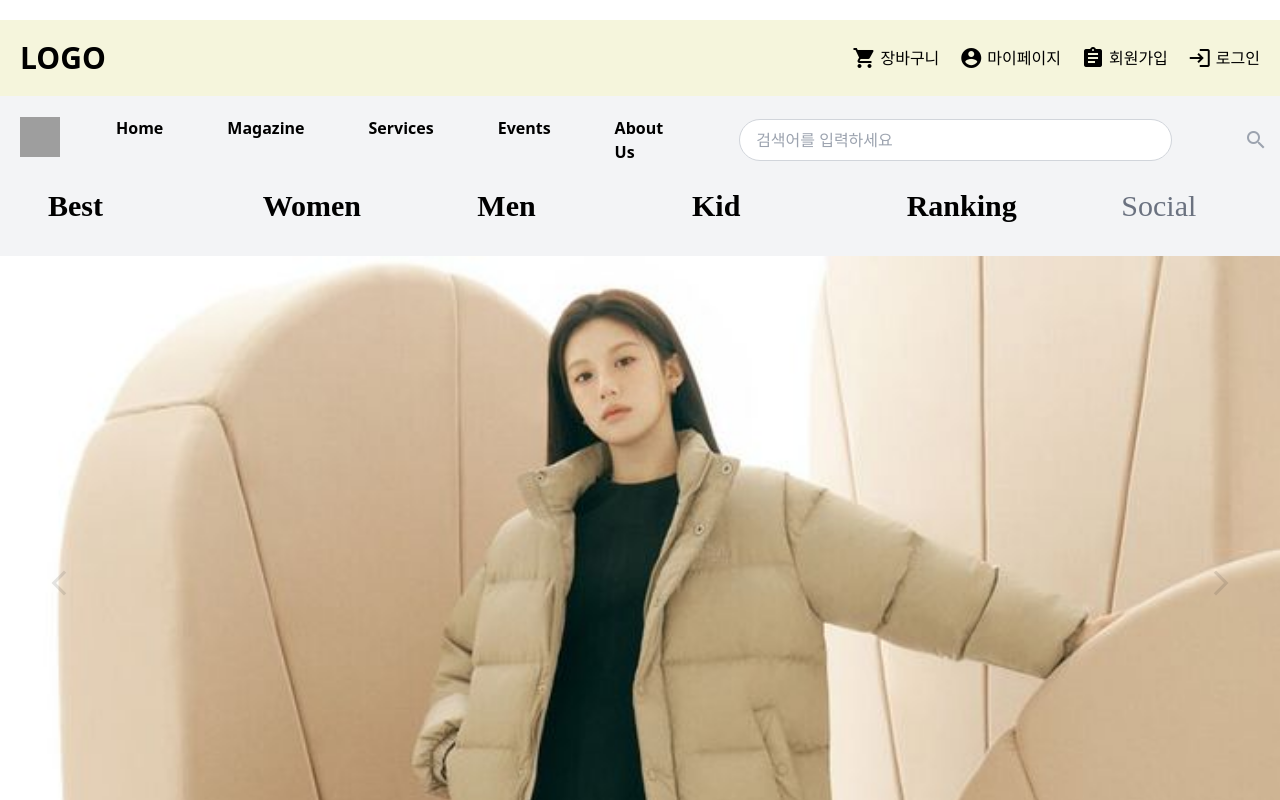
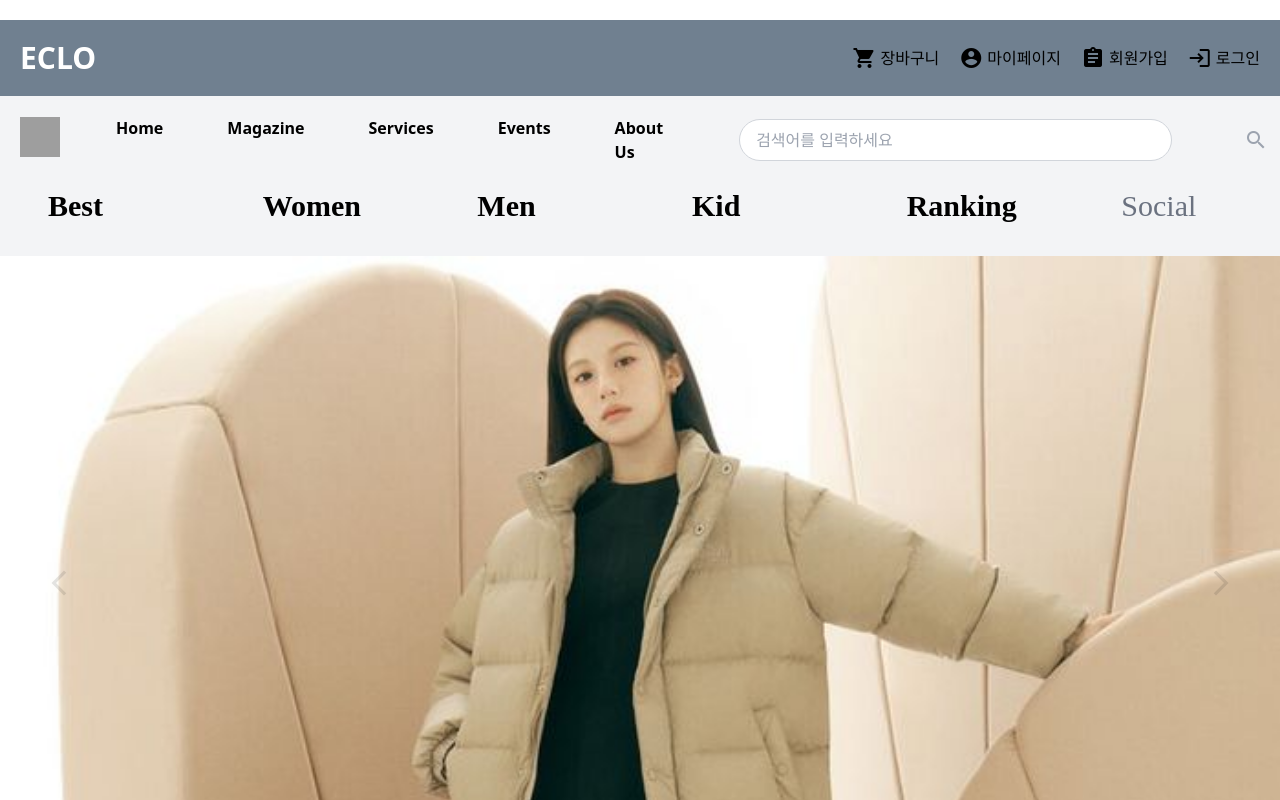
Before and after one commit to danaggero/web-shop-project-byReact, a React (Vite) app: page / in a window 1280 px wide. Shown: the top 800 px of the page. Built offline with nearby package versions, Linux system fonts and the light colour scheme; grey boxes are pictures that could not be loaded.

Commit message:
feat: login 구현 및 authStore 생성

```diff
--- a/package.json
+++ b/package.json
@@ -16,7 +16,8 @@
     "react-dom": "^18.3.1",
     "react-router-dom": "^7.1.3",
     "react-slick": "^0.30.3",
-    "slick-carousel": "^1.8.1"
+    "slick-carousel": "^1.8.1",
+    "zustand": "^5.0.3"
   },
   "devDependencies": {
     "@eslint/js": "^9.17.0",
--- a/src/App.jsx
+++ b/src/App.jsx
@@ -1,4 +1,5 @@
 import {Routes, Route, Link} from "react-router-dom"
+import { useState } from "react";
 import Home from "./pages/Home";
 import Login from "./pages/Login";
 import Register from "./pages/Register";
@@ -8,11 +9,13 @@ import Events from "./pages/Event";
 import Cart from "./pages/Cart";
 import Asks from "./pages/Asks";
 import AsksWrite from "./pages/AsksWrite";
-import MyPageForm from "./components/MyPageForm";
 import MyPage from "./pages/MyPage";
 
+
 function App() {
+
   return (
+
     <>
       <Routes>
         <Route path="/" element={<Home />} />
--- a/src/components/Header.jsx
+++ b/src/components/Header.jsx
@@ -1,17 +1,21 @@
 import {Link} from "react-router-dom"
 import { useNavigate } from "react-router-dom";
+import useAuthStore from "../store/authStore";
 
 function Header() {
 
   const Navigate = useNavigate();
+  const {isLoggedIn, logout, login} = useAuthStore();
+  console.log('현재 로그인 상태:', isLoggedIn);
 
   return (
+
   <div id="header border-t border-gray-300">
 
     {/* Header-top */}
-    <div id="header-top" className="bg-beige flex justify-between items-center p-5 mt-5">
-      <div id="logo" className="text-3xl font-extrabold">
-      <Link to={"/"}>LOGO</Link>
+    <div id="header-top" className="bg-[#708090] flex justify-between items-center p-5 mt-5">
+      <div id="logo" className="text-[white] text-3xl font-extrabold">
+      <Link to={"/"}>ECLO</Link>
       </div>
       <ul className="flex list-none gap-5">
         <li className="flex items-center gap-1">
@@ -27,14 +31,24 @@ function Header() {
           <Link to={"/Register"}>회원가입</Link>
         </li>
         <li className="flex items-center gap-1">
-          <span className="material-icons">login</span>
-          <Link to={"/login"}>로그인</Link>
+          {
+            isLoggedIn ?
+            <>
+            <span className="material-icons">logout</span>
+            <div className="cursor-pointer" onClick={()=>{logout(); alert('로그아웃 되었습니다.')}}>로그아웃</div>
+            </>
+            :
+            <>
+            <span className="material-icons">login</span>
+            <Link to={"/login"}>로그인</Link>
+            </>
+          }
         </li>
       </ul>
     </div>
 
     {/* Header-middle */}
-    <div id="header-middle" className="flex my-5 items-center w-full">
+    <div id="header-middle" className="flex my-5 items-center">
       <div id="nav">
         <button className="ml-5 bg-transparent w-10 h-10 bg-[url('./assets/icons/menu.svg')] bg-no-repeat bg-cover cursor-pointer">
         </button>
--- a/src/components/LoginForm2.jsx
+++ b/src/components/LoginForm2.jsx
@@ -2,13 +2,9 @@ import kakaoLoginImg from "../assets/images/kakao_login_medium_wide.png";
 import { useEffect, useState } from 'react';
 import User from "../assets/data/dummy.json"
 import { Link, useNavigate } from "react-router-dom";
-
+import useAuthStore from "../store/authStore";
 
 function LoginForm2() {
-    // const User = {
-    //     email: 'abc@naver.com',
-    //     password: 'study9999!',
-    // };
 
     const [email, setEmail] = useState('');
     const [pw, setPw] = useState('');
@@ -16,6 +12,7 @@ function LoginForm2() {
     const [pwValid, setPwValid] = useState(false);
     const [notAllow, setNotAllow] = useState(true);
     const navigate = useNavigate();
+    const {login,isLoggedIn} = useAuthStore();
 
     // 이메일 입력 핸들러
     const handleEmail = (e) => {
@@ -40,6 +37,8 @@ function LoginForm2() {
 
         if (user) {
             alert('로그인에 성공했습니다.');
+            login();
+            // console.log("로그인 성공")
             navigate('/');
         } else {
             alert('등록되지 않은 회원이거나 입력한 값이 일치하지 않습니다.');
--- a/src/pages/Home.jsx
+++ b/src/pages/Home.jsx
@@ -2,10 +2,11 @@ import Header from "../components/Header";
 import Main from "../components/Main";
 import Footer from "../components/Footer";
 import ImageSlider from "../components/ImageSlider";
+import useAuthStore from "../store/authStore";
 
 const Home = () => {
   return (
-    <div id="wrap" className="mx-auto w-[1280px] h-[1400px] bg-gray-100">
+    <div id="wrap" className="mx-auto w-full h-[1400px] bg-gray-100">
       <Header />
       <ImageSlider />
       <Main />
--- a/src/pages/Login.jsx
+++ b/src/pages/Login.jsx
@@ -1,9 +1,12 @@
+import { useState } from "react";
 import Header from "../components/Header";
 import Footer from "../components/Footer";
 import LoginForm2 from "../components/LoginForm2";
 
 
 const Login = () => {
+
+
   return (
     <div id="wrap" className="mx-auto w-[1280px] h-[1400px] bg-gray-100">
       <Header />
--- /dev/null
+++ b/src/store/authStore.jsx
@@ -0,0 +1,9 @@
+import {create} from 'zustand';
+
+const useAuthStore = create((set)=>({
+    isLoggedIn : false,
+    login : ()=>set({isLoggedIn:true}),
+    logout : ()=>set({isLoggedIn:false}),
+}));
+
+export default useAuthStore;
```
Also changed, not shown: src/pages/Event.jsx (line endings or trailing spaces), 1 other file (tests, documents, lock files or other folders).
